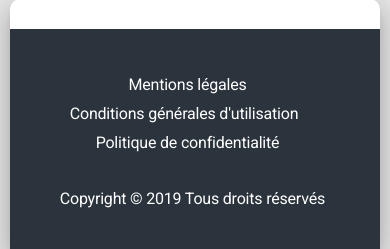
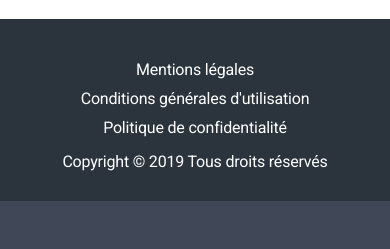
Before and after one commit to Clement-76/P4, a PHP site: page / in a window 390 px wide. Shown: the part 845-1094 px from the top of the page. After the commit the page ends 1046 px from the top, so only its background shows below. Run offline with PHP 8.4, Linux system fonts and the light colour scheme; data that the repository does not hold is empty; some libraries are stand-ins or nearby versions.

Commit message:
responsive de l'accueil

```diff
--- a/controller/CommentsController.php
+++ b/controller/CommentsController.php
@@ -52,11 +52,11 @@ class CommentsController extends AppController {
     public function addComment() {
         $errors = false;
 
-        if (!isset($_POST['comment']) || empty($_POST['comment'])) {
+        if (!isset($_POST['comment']) || empty($_POST['comment']) || preg_match("#(^(\n|\r)+$)|(^(\s)+$)#", $_POST['comment'])) {
             $errors = true;
         }
 
-        if (!isset($_POST['pseudo']) || empty($_POST['pseudo'])) {
+        if (!isset($_POST['pseudo']) || empty($_POST['pseudo']) || preg_match("#^(\s)+$#", $_POST['pseudo'])) {
             $errors = true;
         }
 
--- a/controller/PostsController.php
+++ b/controller/PostsController.php
@@ -61,7 +61,7 @@ class PostsController extends AppController {
     }
 
     /**
-     * display a post
+     * display a post and his comments
      */
     public function viewPost() {
         if (isset($_GET['id']) && !empty($_GET['id'])) {
--- a/public/css/home.css
+++ b/public/css/home.css
@@ -17,12 +17,17 @@ body {
     background-attachment: fixed;
 }
 
+.hamburger_menu div {
+    transition-duration: 0.3s;
+}
+
 .title {
     color: #fff;
     font-size: 3.5em;
     font-weight: 100;
     margin: 0;
     font-family: var(--roboto);
+    padding: 0 6px;
 }
 
 #home h2.title {
@@ -103,3 +108,63 @@ body {
 a {
     transition: 0.3s;
 }
+
+/* breakpoint for footer */
+@media all and (max-width: 996px) {
+    footer nav {
+        margin: auto;
+    }
+
+    footer ul {
+        margin-bottom: 0;
+    }
+
+    footer p {
+        margin: 10px auto;
+        text-align: center;
+    }
+}
+
+/* tablets and smartphones */
+@media all and (max-width: 768px) {
+    .title {
+        font-size: 3em;
+    }
+
+    #home h2.title {
+        font-size: 1.5em;
+    }
+
+    #blog {
+        padding: 20px 15px 0 15px;
+    }
+
+    #blog article h2 {
+        font-size: 1.8em;
+        margin-bottom: 15px;
+        line-height: 1.1;
+    }
+}
+
+/* smartphones */
+@media all and (max-width: 425px) {
+    .title {
+        font-size: 2.8em;
+    }
+
+    #home h2.title {
+        font-size: 1.4em;
+    }
+
+    #blog article h2 {
+        font-size: 1.5em;
+    }
+
+    .italic {
+        margin: 3px 0;
+    }
+
+    .italic span {
+        display: none;
+    }
+}
--- a/public/css/style.css
+++ b/public/css/style.css
@@ -254,11 +254,6 @@ footer ul li:nth-child(2) {
     white-space: nowrap;
 }
 
-/* the tinyMCE word counter */
-.mce-wordcount.mce-widget.mce-label.mce-flow-layout-item {
-    margin-right: 10px;
-}
-
 textarea,
 input {
     font-family: var(--open-sans);
@@ -282,3 +277,72 @@ input[type="submit"] {
 input[type="submit"]:hover {
     background-color: #2c5b69;
 }
+
+/* breakpoint for footer */
+@media all and (max-width: 954px) {
+    footer nav {
+        margin: auto;
+    }
+
+    footer ul {
+        margin-bottom: 0;
+    }
+
+    footer p {
+        margin: 10px auto;
+        text-align: center;
+    }
+}
+
+/* tablets and smartphones */
+@media all and (max-width: 768px) {
+    footer {
+        padding: 30px;
+    }
+
+    footer nav {
+        padding-left: 15px;
+    }
+
+    .container {
+        border-radius: 0;
+        width: 100%;
+        box-shadow: none;
+    }
+}
+
+/* breakpoint for footer */
+@media all and (max-width: 689px) {
+    footer span {
+        visibility: hidden;
+    }
+
+    footer li {
+        flex: 1 1 100%;
+    }
+}
+
+/* smartphones */
+@media all and (max-width: 425px) {
+    footer {
+        padding: 20px;
+    }
+
+    footer nav {
+        padding: 0;
+    }
+}
+
+@media all and (min-width: 1846px) {
+    .center {
+        max-width: 65vw;
+    }
+
+    footer .center {
+        justify-content: center;
+    }
+
+    footer nav {
+        margin-right: 60px;
+    }
+}
--- a/public/js/home.js
+++ b/public/js/home.js
@@ -1,21 +1,68 @@
 $(function () {
     $(".arrow.bottom").on("click", function () {
+        if (window.innerWidth > 768) {
+            let blogOffsetTop = $("#blog").offset().top;
+            let newBlogOffsetTop = blogOffsetTop;
+            let scroll = 0;
+
+            while (scroll - newBlogOffsetTop <= 0) {
+                scroll++;
+                if (scroll < 500) {
+                    newBlogOffsetTop = blogOffsetTop - (scroll - scroll % 2) / 2;
+                }
+            }
+
             $("html, body").animate({
-            scrollTop: $("#home").height() - 250
+                scrollTop: scroll
             }, 1000);
+        } else {
+            let blogOffsetTop = $("#blog").offset().top;
+
+            $("html, body").animate({
+                scrollTop: blogOffsetTop
+            }, 1000);
+        }
     });
 
     $(window).on("scroll", function (e) {
-        if (window.scrollY < 500) {
-            let value = (window.scrollY - window.scrollY % 2) / 2;
-            $('.container').css("transform", `translateY(-${value}px)`);
-        }
+        containerTranslate();
+        hamburger_color();
     });
 
+    hamburger_color();
+    containerTranslate();
+
+    /**
+     * translate the container of the blog and footer according to the scroll value
+     */
+    function containerTranslate() {
+        if (window.innerWidth > 768) {
             if (window.scrollY < 500) {
                 let value = (window.scrollY - window.scrollY % 2) / 2;
                 $('.container').css("transform", `translateY(-${value}px)`);
             } else {
                 $('.container').css("transform", `translateY(-250px)`);
             }
+        } else {
+            $('.container').css("transform", "none");
+        }
+    }
+
+    /**
+     * change the color of the hamburger menu according to the scroll value
+     */
+    function hamburger_color () {
+        if (window.innerWidth < 768) {
+            // the value of scroll where the color change
+            let value = $("#home").height() - parseFloat($(".hamburger_menu").css("top")) - parseFloat($(".hamburger_menu").css("padding-top"));
+
+            if (window.scrollY > value) {
+                $(".hamburger_menu div").css("background-color", "#1e364e");
+            } else {
+                $(".hamburger_menu div").css("background-color", "#fff")
+            }
+        } else {
+            $(".hamburger_menu div").css("background-color", "#fff");
+        }
+    }
 });
--- a/view/formPost.php
+++ b/view/formPost.php
@@ -4,7 +4,7 @@
         <p>
             <input id="post_title" name="post_title" type="text" placeholder="Titre de l'article" required value="<?php if (isset($post)) echo $post->getTitle(); ?>">
             <?php if (isset($errors['post_title'])): ?>
-                <br><span>Veuillez entrer le titre de l'article</span>
+                <span class="post_error">Veuillez entrer le titre de l'article</span>
             <?php endif; ?>
         </p>
         <p>
@@ -12,7 +12,7 @@
                 <?php if (isset($post)) echo $post->getContent() ?>
             </textarea>
             <?php if (isset($errors['post_content'])): ?>
-                <span>Veuillez entrer le contenu de l'article</span>
+                <span class="post_error">Veuillez entrer le contenu de l'article</span>
             <?php endif; ?>
         </p>
         <p>
--- a/view/postSummary.php
+++ b/view/postSummary.php
@@ -7,7 +7,7 @@
             <div><?= $this->getSummary(strip_tags($post->getContent())) ?></div>
             <a href="index.php?action=viewPost&id=<?= $post->getId() ?>">Voir l'article</a>
             <div class="italic">
-                Publié par <strong><?= $post->getAuthor() ?></strong>
+                <span>Publié par</span> <strong><?= $post->getAuthor() ?></strong>
                 le <time datetime="<?= $post->getCreationDate('Y-m-d') ?>"><?= $post->getCreationDate('d/m/Y') ?></time>
             </div>
             <div><i class="fas fa-comment"></i> <?= $post->getNbComments() ?></div>
```
Also changed, not shown: public/css/admin-panel.css (+4 -4 lines), public/css/form-post.css (+16 -0 lines), public/images/Glacier Bay National Park-03.jpg (deleted), public/images/alaska-383751.jpg (deleted), public/images/pexels-photo-206776.jpeg (deleted), 1 other file. Lines whose indentation alone changed are shown as unchanged.
